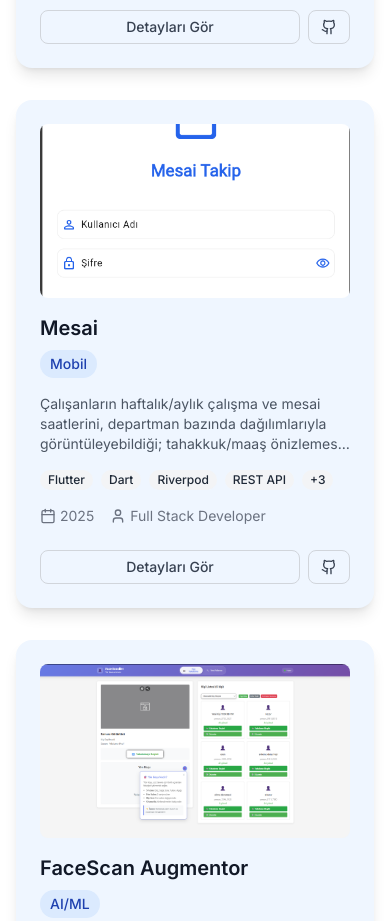
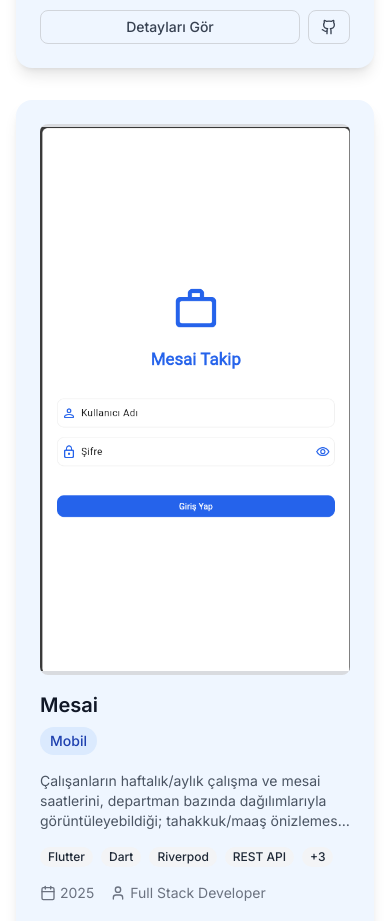
Before and after one commit to ErkanYigit/Portfolyo, a React (Vite) app: page /projects in a window 390 px wide. Shown: the part 2940-3861 px from the top of the page. Built offline with nearby package versions, Linux system fonts and the light colour scheme.

Commit message:
feat(projects): Mobil projeler iÃ§in 9:16 oran ve object-contain kullan
- Mobile kategori kart gÃ¶rselleri artÄ±k kÄ±rpÄ±lmadan tam gÃ¶rÃ¼nÃ¼yor
- DiÄŸer kategorilerde mevcut yatay video oranÄ± korunuyor

```diff
--- a/src/pages/Projects.tsx
+++ b/src/pages/Projects.tsx
@@ -266,11 +266,11 @@ const Projects: React.FC = () => {
                 >
                   <Card className="h-full">
                     {/* Proje Görseli */}
-                    <div className="aspect-video bg-gray-200 dark:bg-gray-700 rounded-lg mb-4 overflow-hidden">
+                    <div className={`${project.category === 'mobile' ? 'aspect-[9/16]' : 'aspect-video'} bg-gray-200 dark:bg-gray-700 rounded-lg mb-4 overflow-hidden`}>
                       <img
                         src={project.images?.[0]}
                         alt={project.title}
-                        className="w-full h-full object-cover group-hover:scale-105 transition-transform duration-300"
+                        className={`w-full h-full ${project.category === 'mobile' ? 'object-contain bg-black/5 dark:bg-white/5' : 'object-cover group-hover:scale-105 transition-transform duration-300'}`}
                       />
                     </div>
 
```
